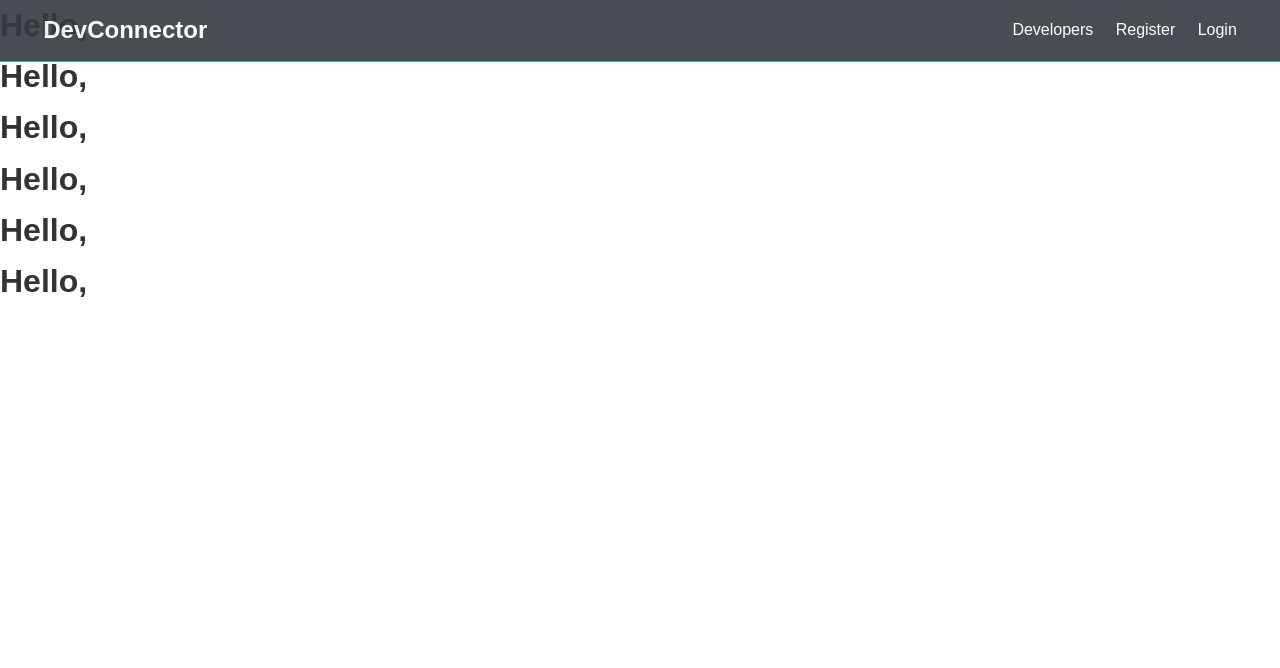
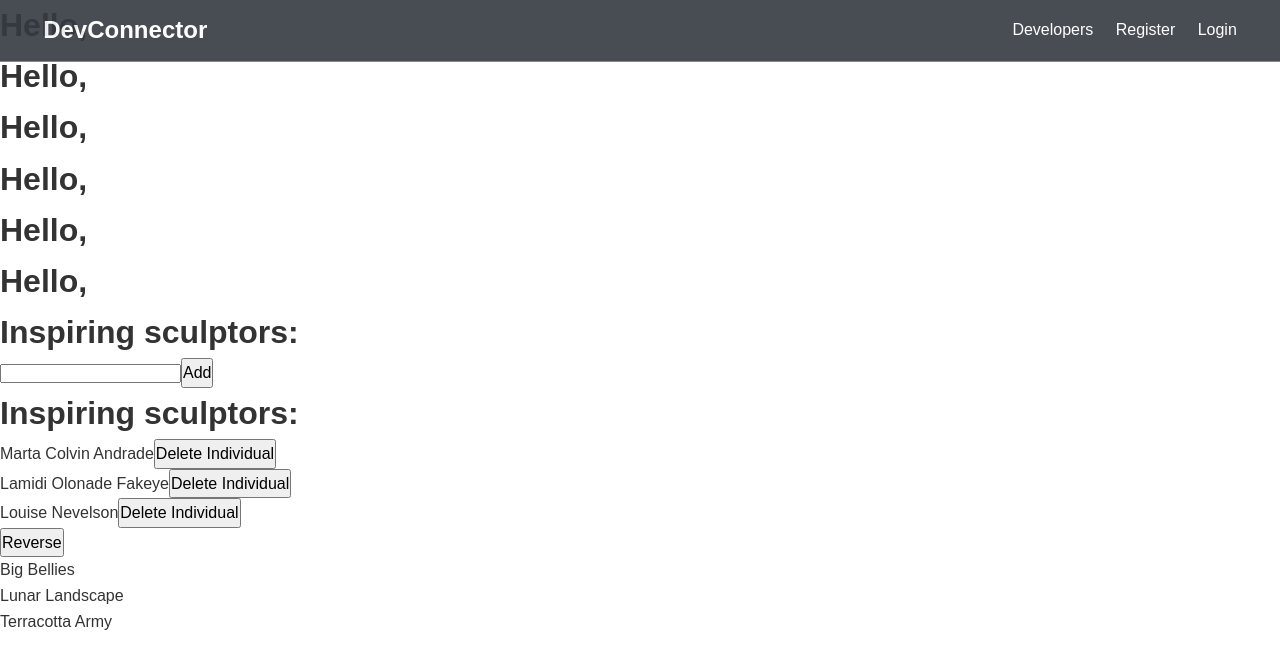
Before and after one commit to mjapanwala/yelpcamp, a React (Create React App) app in the folder client/: page / in a window 1280 px wide. Shown: the top 668 px of the page. Built offline with nearby package versions, Linux system fonts and the light colour scheme.

Commit message:
learned how to reverse an array in regards to state

```diff
--- a/client/src/App.js
+++ b/client/src/App.js
@@ -3,7 +3,7 @@ import { BrowserRouter, Routes, Route } from "react-router-dom";
 import Navbar from "./components/layout/Navbar";
 import  {Landing}  from "./components/layout/Landing";
 import "./App.css";
-import Practice from "./components/layout/Practice"
+import {List, RemoveList, MakeChange} from "./components/layout/Practice"
 
 
 function App() {
@@ -15,7 +15,9 @@ function App() {
         <Navbar />
         {/* <Route path="/" index element={<Landing />}/> */}
         <Landing />
-
+        <List/>
+        <RemoveList/>
+        <MakeChange/>
       </Fragment>
       {/* </Routes>
    </BrowserRouter> */}
--- a/client/src/components/layout/Practice.js
+++ b/client/src/components/layout/Practice.js
@@ -1,33 +1,88 @@
-import React, {useState} from 'react'
-
+import React, { useState } from "react";
 
 //Instead of pushing onto an array you can use the spread operator to copy previous values
 // then add new object onto array
-export default function List() {
-  const [name, setName] = useState('');
+function List() {
+  const [name, setName] = useState("");
   const [artists, setArtists] = useState([]);
   let nextId = 0;
   return (
     <>
       <h1>Inspiring sculptors:</h1>
-      <input
-        value={name}
-        onChange={e => setName(e.target.value)}
-      />
-      <button onClick={() => {
-        setName('');
-        // artists.push({
-        //   id: nextId++,
-        //   name: name,
-        // });
-        setArtists([{id: nextId++, name},...artists])
-      }}>Add</button>
+      <input value={name} onChange={(e) => setName(e.target.value)} />
+      <button
+        onClick={() => {
+          setName("");
+          // artists.push({
+          //   id: nextId++,
+          //   name: name,
+          // });
+          setArtists([{ id: nextId++, name }, ...artists]);
+        }}
+      >
+        Add
+      </button>
       <ul>
-        {artists.map(artist => (
+        {artists.map((artist) => (
           <li key={artist.id}>{artist.name}</li>
         ))}
       </ul>
     </>
   );
 }
+let initialArtists = [
+  { id: 0, name: "Marta Colvin Andrade" },
+  { id: 1, name: "Lamidi Olonade Fakeye" },
+  { id: 2, name: "Louise Nevelson" },
+];
+
+function RemoveList() {
+  const [artist, setArist] = useState(initialArtists);
+  return (
+    <>
+      <h1>Inspiring sculptors:</h1>
+      <ul>
+        {artist.map((item) => (
+          <li key={item.id}>
+            {item.name}
+            <button
+              onClick={() =>
+                setArist(artist.filter((items) => items.id !== item.id))
+              }
+            >
+              Delete Individual
+            </button>
+          </li>
+        ))}
+      </ul>
+    </>
+  );
+}
+const initialList = [
+  { id: 0, title: "Big Bellies" },
+  { id: 1, title: "Lunar Landscape" },
+  { id: 2, title: "Terracotta Army" },
+];
+function MakeChange() {
+  const [list, setList] = useState(initialList);
+
+  function handleClick() {
+    const newArray = [...list];
+    newArray.reverse();
+    setList(newArray);
+  }
+  return (
+    <>
+      <button onClick={handleClick}>Reverse</button>
+      <ul>
+      {list.map(artist => (
+        <li key={artist.id}>
+          {artist.title}
+        </li>
+      ))}
+      </ul>
+    </>
+  );
+}
+export { RemoveList, List, MakeChange };
 // ReactDOM.render(<App/>, document.getElementById("app"))
```
